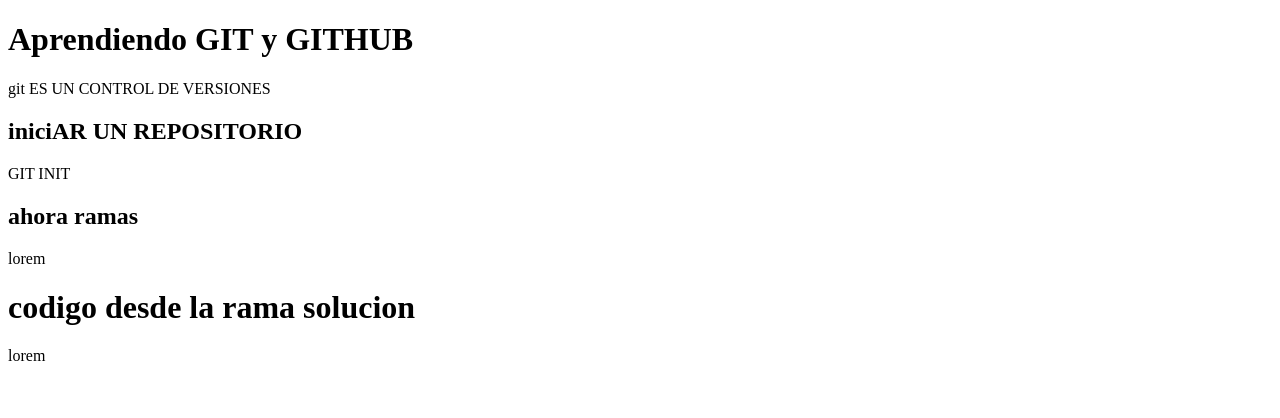
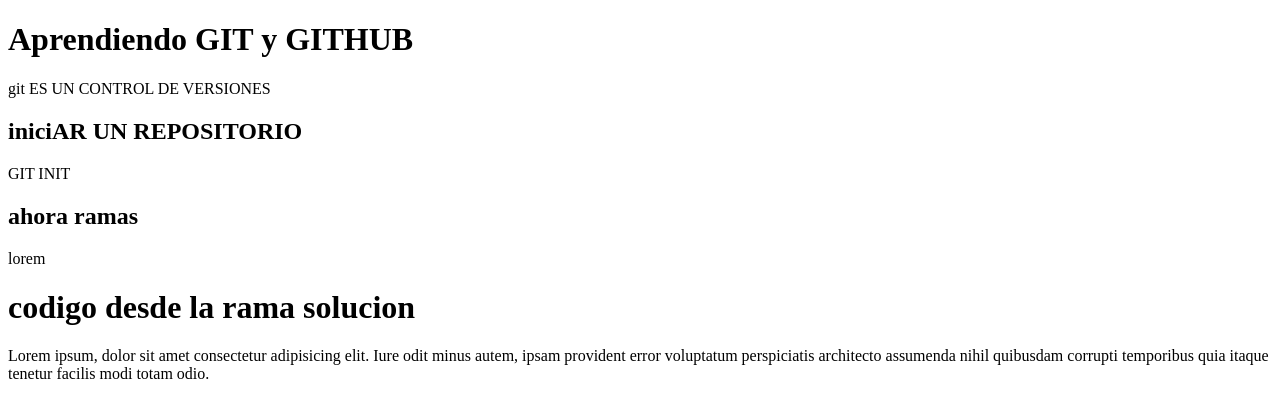
Before and after one commit to ustares/mi-repositorio, a plain HTML site: page index.html in a window 1280 px wide. Drawn offline with Linux system fonts and the light colour scheme.

Commit message:
complentando texto des ramasolucion

```diff
--- a/index.html
+++ b/index.html
@@ -16,6 +16,6 @@
    <p>lorem</p>
 
    <h1>codigo desde la rama solucion</h1>
-   <p>lorem</p>
+   <p>Lorem ipsum, dolor sit amet consectetur adipisicing elit. Iure odit minus autem, ipsam provident error voluptatum perspiciatis architecto assumenda nihil quibusdam corrupti temporibus quia itaque tenetur facilis modi totam odio.</p>
 </body>
 </html>
```
